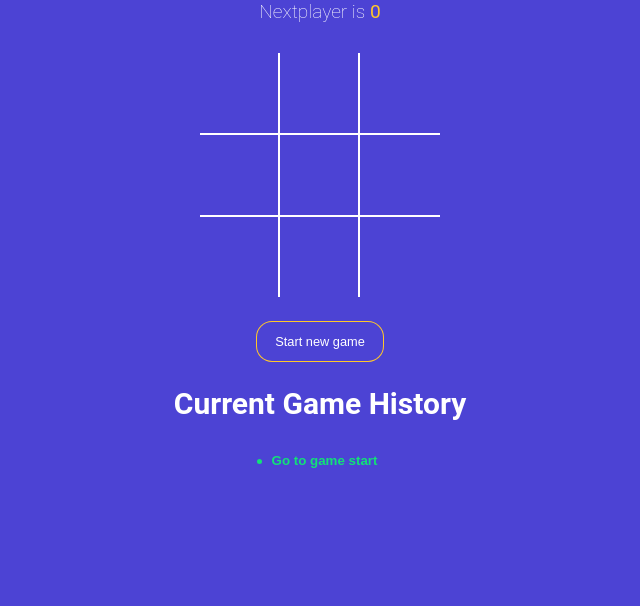
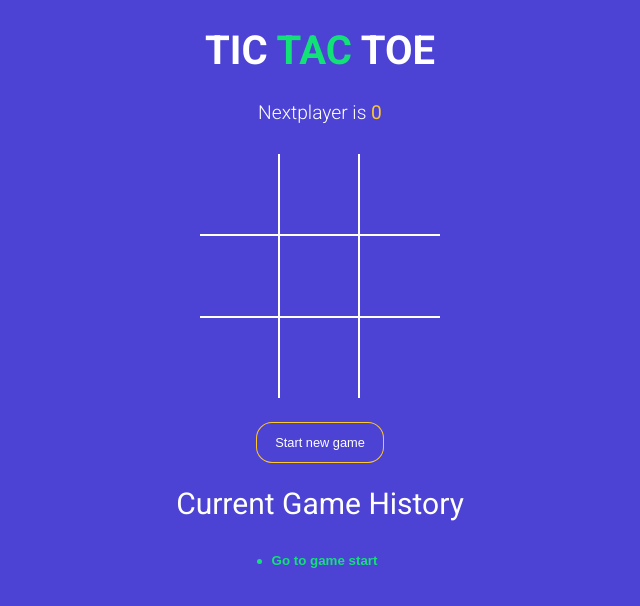
Before and after one commit to Annkz/tic-tac-toe-game, a React (Vite) app: page / in a window 1280 px wide. Shown: the top 606 px of the page, without its empty margins (320-960 px from the left). Built offline with nearby package versions, Linux system fonts and the light colour scheme.

Commit message:
added TicTacToe game title and included Roboto font

```diff
--- a/index.html
+++ b/index.html
@@ -4,6 +4,10 @@
     <meta charset="UTF-8" />
     <link rel="icon" type="image/svg+xml" href="/vite.svg" />
     <meta name="viewport" content="width=device-width, initial-scale=1.0" />
+    <link
+      href="https://fonts.googleapis.com/css?family=Roboto:300,400,700&display=swap"
+      rel="stylesheet"
+    />
     <title>Tic Tac Toe</title>
   </head>
   <body>
--- a/src/App.jsx
+++ b/src/App.jsx
@@ -1,78 +1,94 @@
-import './style.scss'
-import {useState} from 'react'
-import Board from './components/Board'
+import './style.scss';
+import { useState } from 'react';
+import Board from './components/Board';
 import StatusMessage from './components/statusMessage';
 import History from './components/History';
 import { calculateWinner } from './winner';
 
-const NEW_GAME = [{squares: Array(9).fill(null), isXNext : false}]
-
+const NEW_GAME = [{ squares: Array(9).fill(null), isXNext: false }];
 
 function App() {
   const [history, setHistory] = useState(NEW_GAME);
   const [currentMove, setCurrentMove] = useState(0);
 
-  const gamingBoard = history[currentMove]
+  const gamingBoard = history[currentMove];
 
-
-  const {winner, winningSquares} = calculateWinner(gamingBoard.squares);
-
+  const { winner, winningSquares } = calculateWinner(gamingBoard.squares);
 
   const handleSquareClick = clickedPosition => {
-
-    if(gamingBoard.squares[clickedPosition] || winner){
-        return;
+    if (gamingBoard.squares[clickedPosition] || winner) {
+      return;
     }
 
-    setHistory((currentHistory)=>{
-        const isTraversing = currentMove+1 !== currentHistory.length;
+    setHistory(currentHistory => {
+      const isTraversing = currentMove + 1 !== currentHistory.length;
 
-        const lastGamingState =isTraversing? currentHistory[currentMove]: currentHistory[currentHistory.length-1]
+      const lastGamingState = isTraversing
+        ? currentHistory[currentMove]
+        : currentHistory[currentHistory.length - 1];
 
+      const nextSquaresState = lastGamingState.squares.map(
+        (squareValue, position) => {
+          if (clickedPosition === position) {
+            return lastGamingState.isXNext ? 'X' : '0';
+          }
+          return squareValue;
+        }
+      );
 
-        const nextSquaresState = lastGamingState.squares.map((squareValue, position) =>{
-            if(clickedPosition===position){
-                return lastGamingState.isXNext?'X':'0';
-            }
-            return squareValue
-        })
+      const base = isTraversing
+        ? currentHistory.slice(0, currentHistory.indexOf(lastGamingState) + 1)
+        : currentHistory;
 
-
-        const base = isTraversing?currentHistory.slice(0, currentHistory.indexOf(lastGamingState)+1):currentHistory;
-
-        return base.concat({squares: nextSquaresState , isXNext : !lastGamingState.isXNext,
-        })
+      return base.concat({
+        squares: nextSquaresState,
+        isXNext: !lastGamingState.isXNext,
+      });
     });
 
-    setCurrentMove(move => move+1)
+    setCurrentMove(move => move + 1);
   };
 
-  const moveTo = move =>{
-    setCurrentMove(move)
-  }
+  const moveTo = move => {
+    setCurrentMove(move);
+  };
 
-  const onNewGameStart = () =>{
+  const onNewGameStart = () => {
     setHistory(NEW_GAME);
     setCurrentMove(0);
-  }
+  };
 
   return (
     <div className="app">
+      <h1>
+        TIC <span className="text-green">TAC</span> TOE
+      </h1>
+
       <StatusMessage winner={winner} gamingBoard={gamingBoard} />
-      <Board squares={gamingBoard.squares} handleSquareClick = {handleSquareClick}
+      <Board
+        squares={gamingBoard.squares}
+        handleSquareClick={handleSquareClick}
         winningSquares={winningSquares}
       />
 
+      <button
+        type="button"
+        onClick={onNewGameStart}
+        className={`btn-reset ${winner ? 'active' : ''}`}
+      >
+        Start new game
+      </button>
 
-      <button type="button" onClick={onNewGameStart} className={
-        `btn-reset ${ winner ? 'active' : '' }`
-      }>Start new game</button>
-
-
-      <h2>Current Game History</h2>
-      <History history={history} moveTo={moveTo} currentMove={currentMove}/>
+      <h2
+        style={{
+          fontWeight: 'normal',
+        }}
+      >
+        Current Game History
+      </h2>
+      <History history={history} moveTo={moveTo} currentMove={currentMove} />
     </div>
-  )
+  );
 }
 
-export default App
+export default App;
```
